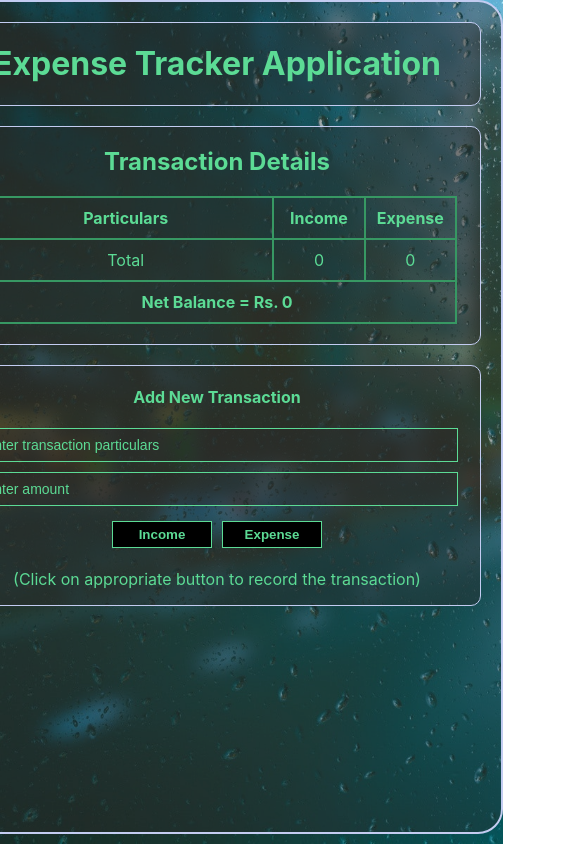
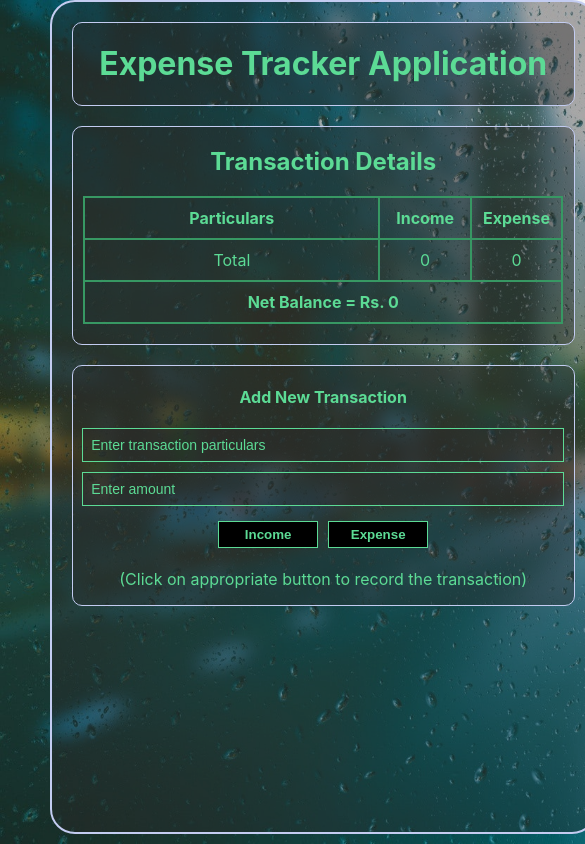
Before and after one commit to m-adnan-farooq/expense-tracker-basic, a React (Create React App) app: page / in a window 390 px wide. Shown: the whole page, 585 px wide, since content can reach past the window. Built offline with nearby package versions, Linux system fonts and the light colour scheme.

Commit message:
media query added

```diff
--- a/public/index.html
+++ b/public/index.html
@@ -24,7 +24,7 @@
       work correctly both with client-side routing and a non-root public URL.
       Learn how to configure a non-root public URL by running `npm run build`.
     -->
-    <title>React App</title>
+    <title>Expense Tracker</title>
   </head>
   <body>
     <noscript>You need to enable JavaScript to run this app.</noscript>
--- a/src/App.css
+++ b/src/App.css
@@ -1,6 +1,5 @@
 body{
   background-size: cover;
-  /* background-color: black; */
   display: flex;
   justify-content: center;
   background-image: url(./background-blur-clean-clear-531880.jpg);
@@ -17,7 +16,31 @@ body{
   min-height: 90vh;
   background-color:rgba(44, 42, 42, 0.4);
 }
+@media only screen and (max-width:600px){
+  .App{
+    margin-left: 300px;
+    margin-right: 10px;
+    width: 60%;
+    height: 50vh;
+  }
+  body{
+    width: 40vh;
+    height: 40vh;
+  }
+}
 
+@media only screen and (max-width:375px){
+  .App{
+    margin-left: 300px;
+    margin-right: 10px;
+    width: 60%;
+    height: 50vh;
+  }
+  body{
+    width: 40vh;
+    height: 40vh;
+  }
+}
 .header{
   border: 1px solid #C3CCF1;
   background-color: rgba(44, 42, 42, 0.4);
```
